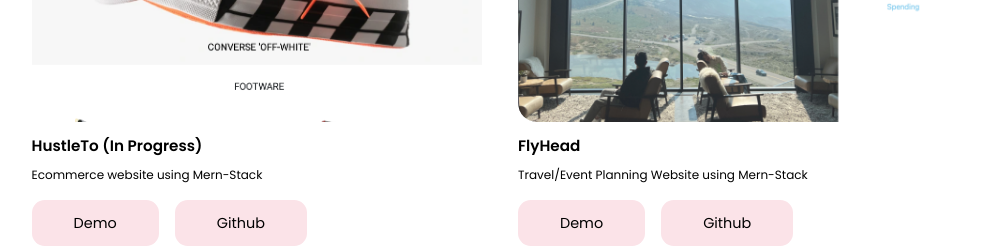
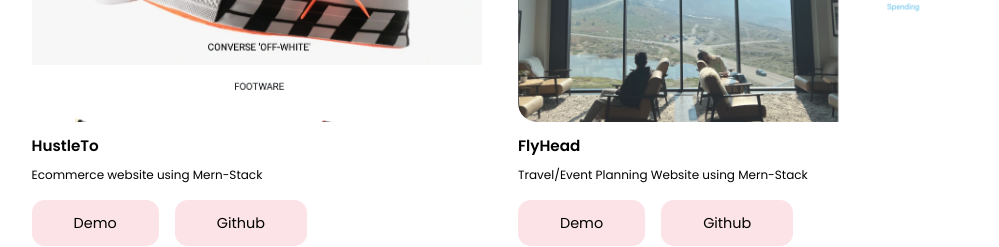
Before and after one commit to Leo-GeZhao/Portfolio-website, a React (Create React App) app: page / in a window 1280 px wide. Shown: the part 2420-2667 px from the top of the page, without its empty margins (140-1139 px from the left). Built offline with nearby package versions, Linux system fonts and the light colour scheme.

Commit message:
fix portfolio

```diff
--- a/src/sections/portfolio/data.js
+++ b/src/sections/portfolio/data.js
@@ -7,9 +7,9 @@ import SneakerVault from "../../assets/projects/Sneaker-Vault.png";
 const data = [
   {
     img: HustleTo,
-    title: "HustleTo (In Progress)",
+    title: "HustleTo",
     desc: "Ecommerce website using Mern-Stack",
-    demo: "https://hustle-to.up.railway.app/",
+    demo: "https://hustle-to.herokuapp.com/",
     github: "https://github.com/Leo-GeZhao/Hustle-To",
   },
   {
```
